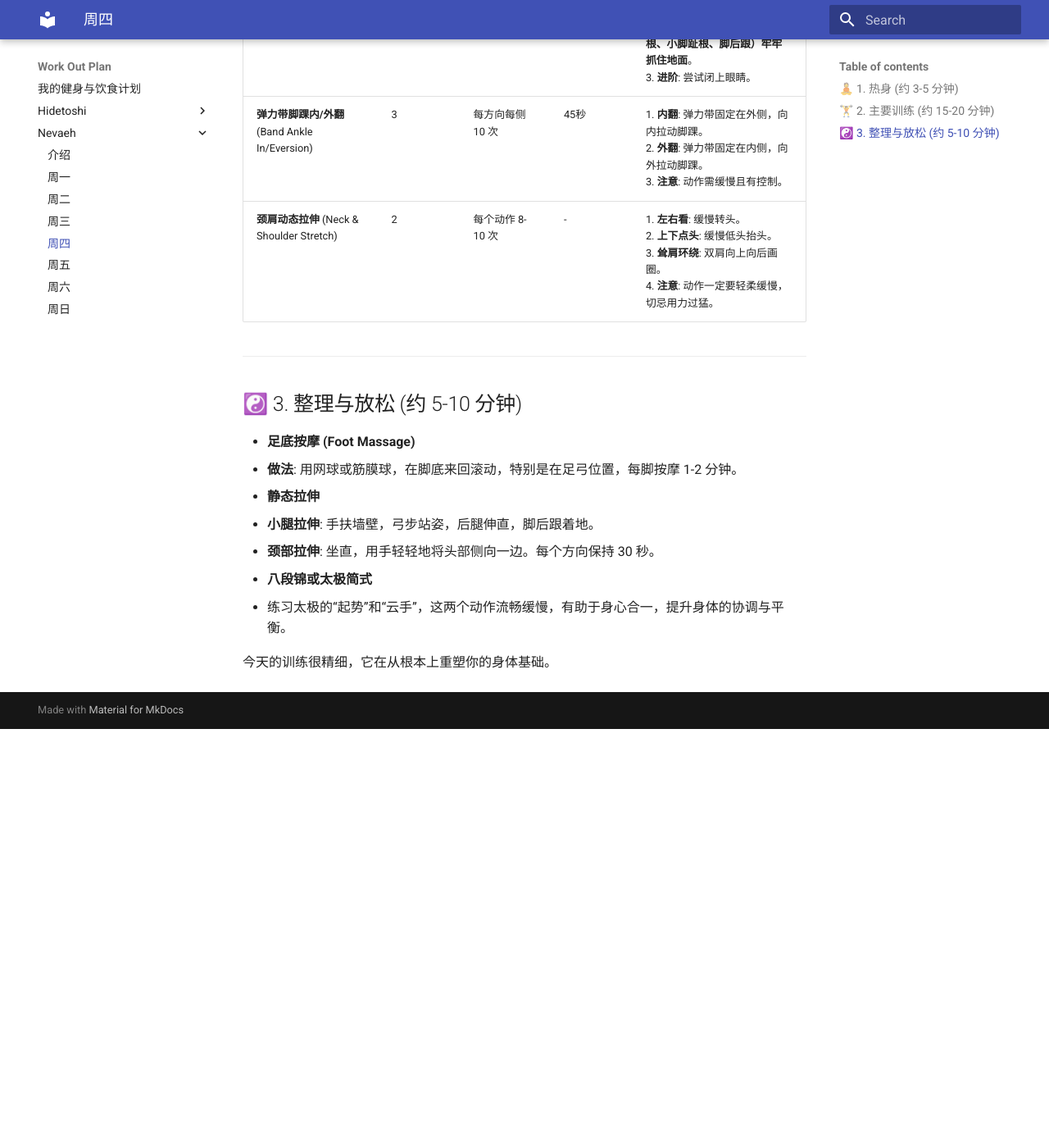
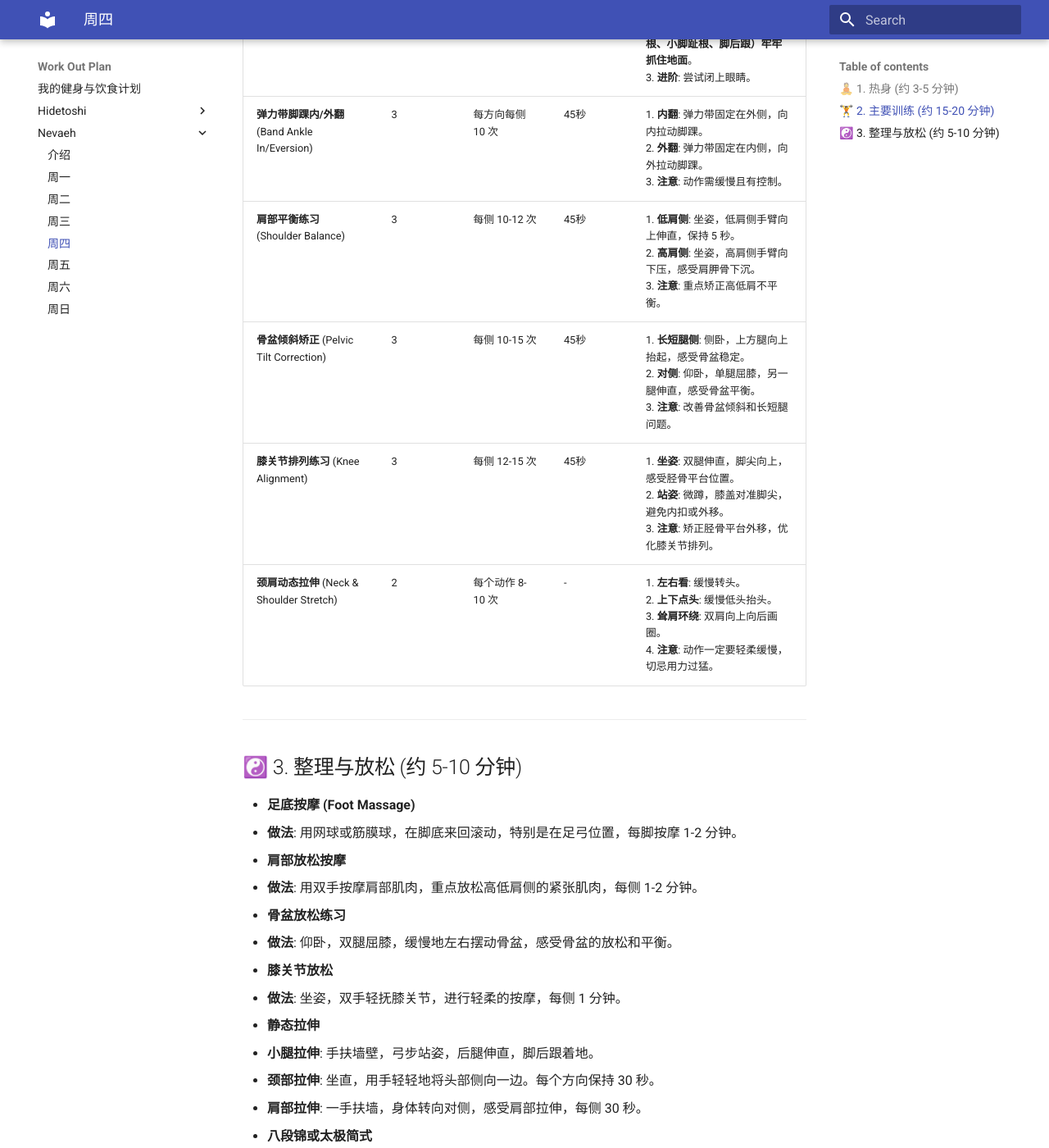
Before and after one commit to Hidetoshi20/work-out-plan, an MkDocs documentation site: the page built from docs/nevaeh/👣 周四 · 足弓 & 体态矫正.md, in a window 1280 px wide and 1400 px high, scrolled down 777 px. Shown: the whole window at 82% size. Built offline with MkDocs 1.6.1 and Material for MkDocs 9.7.7, drawn with Linux system fonts in a browser that asks for light colours; before the commit the page ends 1666 px from its top, so only the background shows below that; some of the changed text lies outside the part shown.

```diff
--- a/docs/nevaeh/👣 周四 · 足弓 & 体态矫正.md
+++ b/docs/nevaeh/👣 周四 · 足弓 & 体态矫正.md
@@ -1,8 +1,8 @@
 # 👣 周四 · 足弓 & 体态矫正
 
-今天的训练非常特别，我们专注于激活你的足弓和改善整体体态。这对于解决足弓塌陷和相关的步态问题至关重要。
+今天的训练非常特别，我们专注于激活你的足弓和改善整体体态。这对于解决足弓塌陷、高低肩、长短腿和胫骨平台外移等问题至关重要。
 
-**目标**：提升足部本体感觉，加强足底肌肉，矫正和放松颈肩姿态。
+**目标**：提升足部本体感觉，加强足底肌肉，矫正肩部不平衡，改善骨盆倾斜，优化膝关节排列。
 
 ---
 
@@ -23,6 +23,9 @@
 | ------------------------------------------- | ---- | ------------------ | ---- | ------------------------------------------------------------------------------------------------------------------------------------------------------- |
 | **赤足单腿站立** (Barefoot Stand)            | 2    | 每腿 20-30 秒      | 30秒 | 1. 赤足站立，重心移到一条腿上。<br>2. **想象脚像三脚架（大脚趾根、小脚趾根、脚后跟）牢牢抓住地面**。<br>3. **进阶**: 尝试闭上眼睛。                          |
 | **弹力带脚踝内/外翻** (Band Ankle In/Eversion) | 3    | 每方向每侧 10 次   | 45秒 | 1. **内翻**: 弹力带固定在外侧，向内拉动脚踝。<br>2. **外翻**: 弹力带固定在内侧，向外拉动脚踝。<br>3. **注意**: 动作需缓慢且有控制。                               |
+| **肩部平衡练习** (Shoulder Balance)          | 3    | 每侧 10-12 次      | 45秒 | 1. **低肩侧**: 坐姿，低肩侧手臂向上伸直，保持 5 秒。<br>2. **高肩侧**: 坐姿，高肩侧手臂向下压，感受肩胛骨下沉。<br>3. **注意**: 重点矫正高低肩不平衡。           |
+| **骨盆倾斜矫正** (Pelvic Tilt Correction)    | 3    | 每侧 10-15 次      | 45秒 | 1. **长短腿侧**: 侧卧，上方腿向上抬起，感受骨盆稳定。<br>2. **对侧**: 仰卧，单腿屈膝，另一腿伸直，感受骨盆平衡。<br>3. **注意**: 改善骨盆倾斜和长短腿问题。     |
+| **膝关节排列练习** (Knee Alignment)          | 3    | 每侧 12-15 次      | 45秒 | 1. **坐姿**: 双腿伸直，脚尖向上，感受胫骨平台位置。<br>2. **站姿**: 微蹲，膝盖对准脚尖，避免内扣或外移。<br>3. **注意**: 矫正胫骨平台外移，优化膝关节排列。     |
 | **颈肩动态拉伸** (Neck & Shoulder Stretch)    | 2    | 每个动作 8-10 次   | -    | 1. **左右看**: 缓慢转头。<br>2. **上下点头**: 缓慢低头抬头。<br>3. **耸肩环绕**: 双肩向上向后画圈。<br>4. **注意**: 动作一定要轻柔缓慢，切忌用力过猛。 |
 
 ---
@@ -31,9 +34,16 @@
 
 - **足底按摩 (Foot Massage)**
   - **做法**: 用网球或筋膜球，在脚底来回滚动，特别是在足弓位置，每脚按摩 1-2 分钟。
+- **肩部放松按摩**
+  - **做法**: 用双手按摩肩部肌肉，重点放松高低肩侧的紧张肌肉，每侧 1-2 分钟。
+- **骨盆放松练习**
+  - **做法**: 仰卧，双腿屈膝，缓慢地左右摆动骨盆，感受骨盆的放松和平衡。
+- **膝关节放松**
+  - **做法**: 坐姿，双手轻抚膝关节，进行轻柔的按摩，每侧 1 分钟。
 - **静态拉伸**
   - **小腿拉伸**: 手扶墙壁，弓步站姿，后腿伸直，脚后跟着地。
   - **颈部拉伸**: 坐直，用手轻轻地将头部侧向一边。每个方向保持 30 秒。
+  - **肩部拉伸**: 一手扶墙，身体转向对侧，感受肩部拉伸，每侧 30 秒。
 - **八段锦或太极简式**
   - 练习太极的“起势”和“云手”，这两个动作流畅缓慢，有助于身心合一，提升身体的协调与平衡。
 
```
Also changed, not shown: docs/nevaeh/README.md (+9 -4 lines), docs/nevaeh/💪 周五 · 上肢 + 臀部 弹力带训练.md (+6 -5 lines), docs/nevaeh/🤸 周一 · 下肢 + 背部 基础力量.md (+5 -4 lines), docs/nevaeh/🧘 周二 · 核心稳定 + 姿态激活.md (+4 -2 lines).
